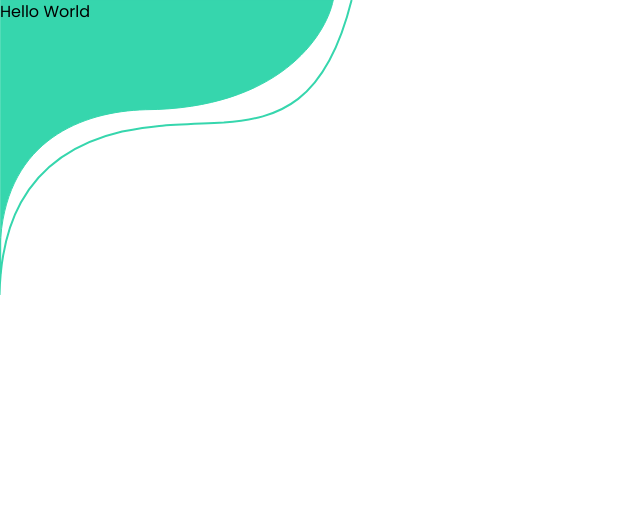
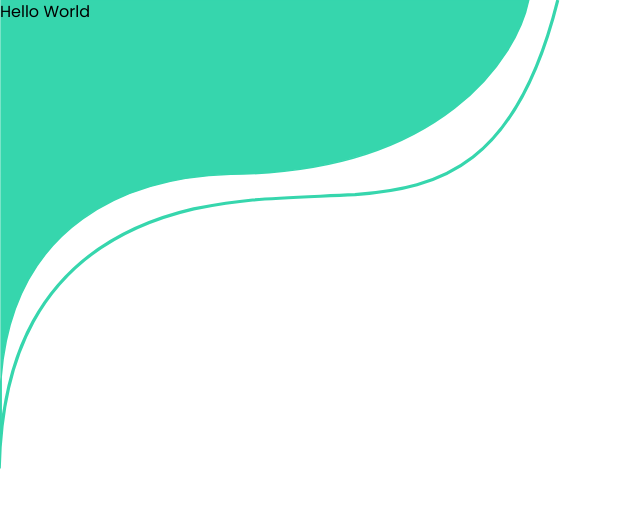
Before and after one commit to gabrielcarloto/adopet, a React (Vite) app: page / in a window 1280 px wide. Shown: the top 508 px of the page, without its empty margins (0-640 px from the left). Built offline with nearby package versions, Linux system fonts and the light colour scheme.

Commit message:
🩹 fix: top-left shape size fixed to 560px in md> screens

```diff
--- a/src/styles.css
+++ b/src/styles.css
@@ -3,5 +3,5 @@
 @tailwind utilities;
 
 body {
-  @apply bg-shape-1 bg-no-repeat bg-95% md:bg-auto
+  @apply bg-shape-1 bg-no-repeat bg-95% md:bg-560
 }
--- a/tailwind.config.js
+++ b/tailwind.config.js
@@ -4,6 +4,7 @@ module.exports = {
   theme: {
     extend: {
       backgroundSize: {
+        560: '560px',
         '95%': '95%',
       },
       backgroundImage: {
```
